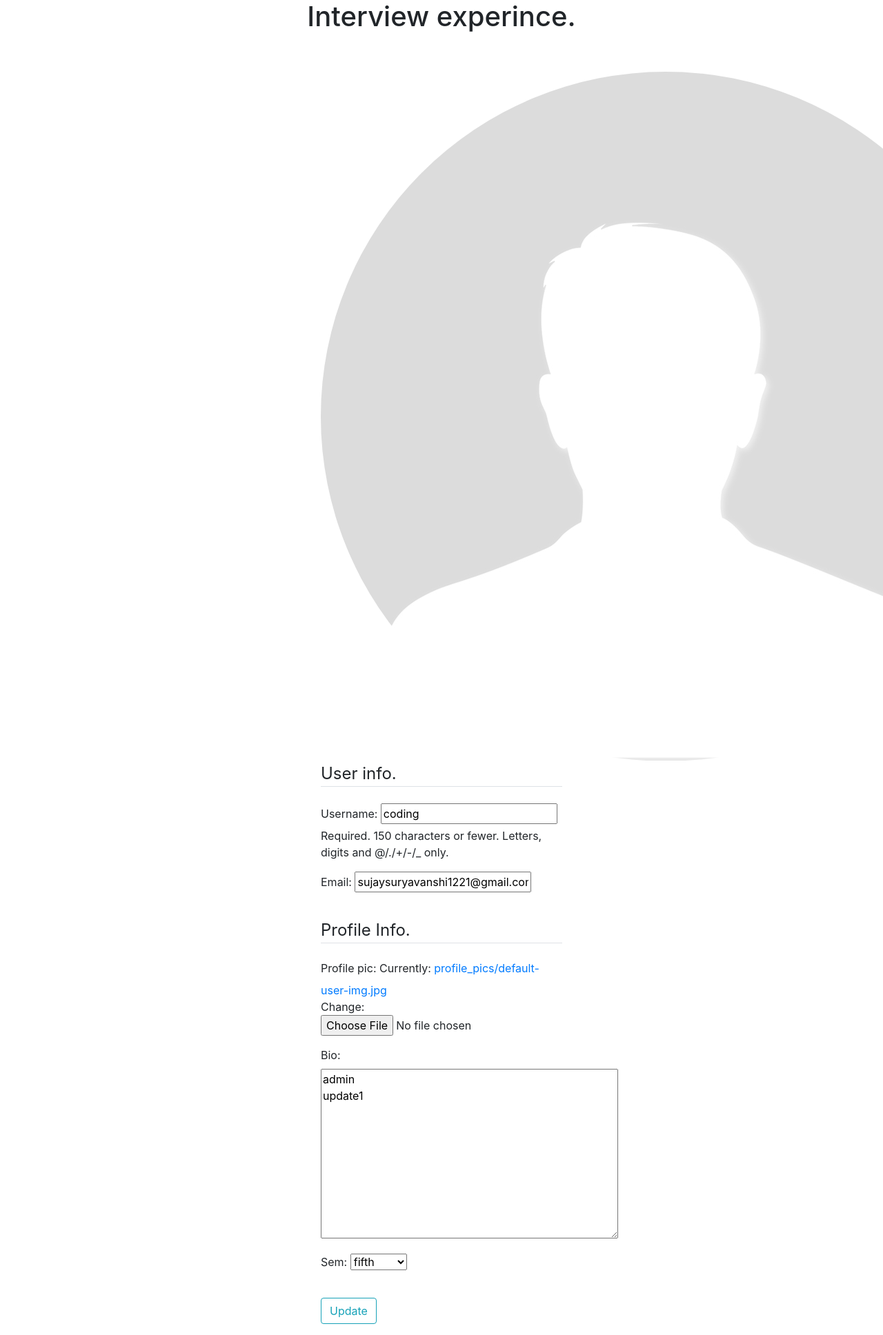
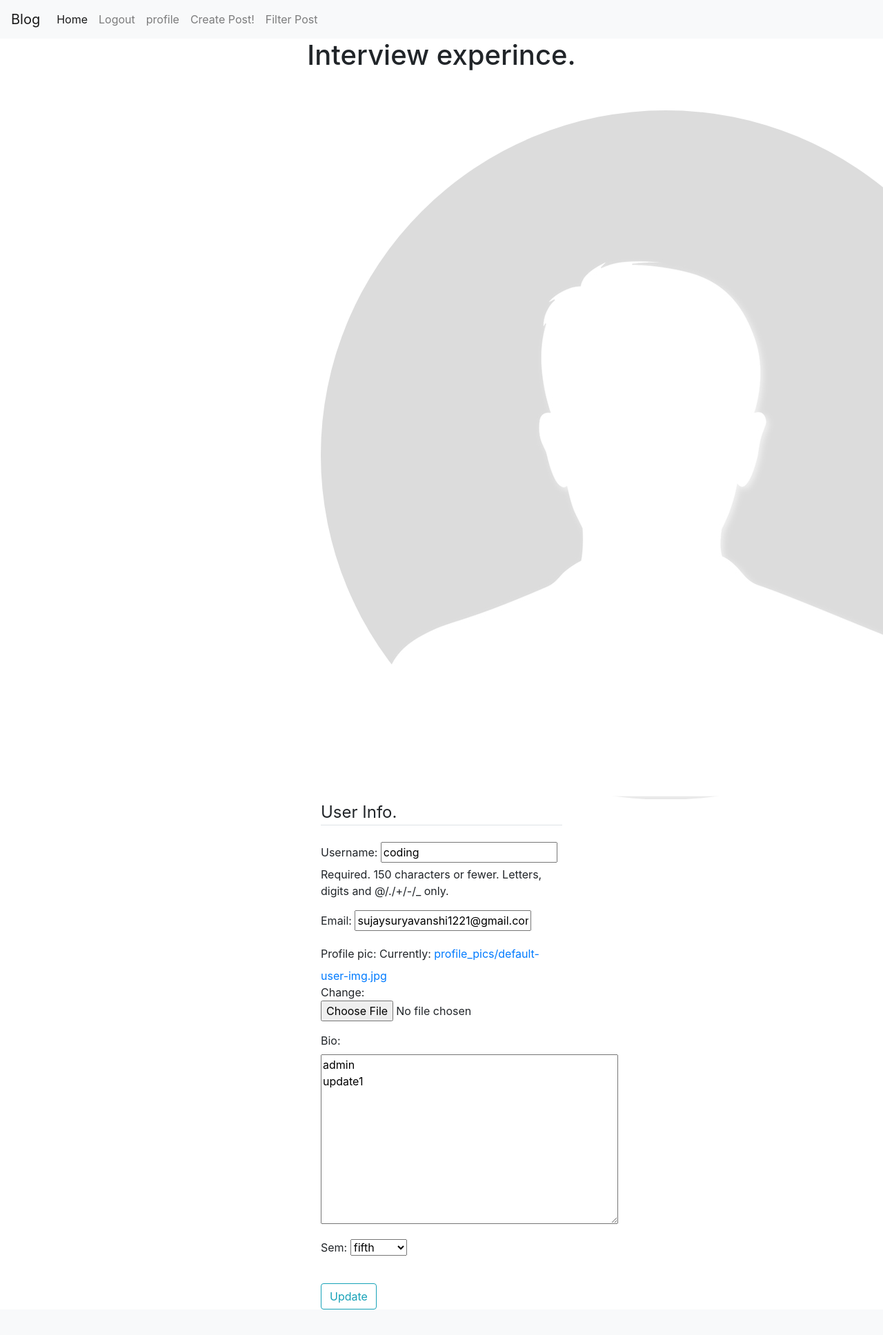
Before and after one commit to sujay1221/test_blog, a Django app: page /profile/ in a window 1280 px wide; the page is wider, and only the part inside the window is pictured. Shown: that part at 69% size. After the commit the page ends 1899 px from the top of that part, so only its background shows below. Run offline with Django 3.2, Linux system fonts and the light colour scheme; a user stored in the database is signed in; data comes from the database, SQL or seed files in the repository; both versions use the stored data as it was after the commit; some libraries are stand-ins or nearby versions.

Commit message:
user update proper

```diff
--- a/django_project/user/templates/user/base.html
+++ b/django_project/user/templates/user/base.html
@@ -9,6 +9,44 @@
 <link href="https://stackpath.bootstrapcdn.com/font-awesome/4.7.0/css/font-awesome.min.css" rel="stylesheet">
 </head>
 <body>
+<nav class="navbar navbar-expand-lg navbar-light bg-light">
+    <a class="navbar-brand" href="{% url 'posts' %}">Blog</a>
+    <button class="navbar-toggler" type="button" data-toggle="collapse" data-target="#navbarSupportedContent" aria-controls="navbarSupportedContent" aria-expanded="false" aria-label="Toggle navigation">
+        <span class="navbar-toggler-icon"></span>
+    </button>
+
+    <div class="collapse navbar-collapse" id="navbarSupportedContent">
+        <ul class="navbar-nav mr-auto">
+
+        <div class="navbar-nav">
+        {% if user.is_authenticated %}
+        <li class="nav-item active">
+            <a class="nav-link" href="{% url 'user-home' request.user.id %}">Home <span class="sr-only">(current)</span></a>
+        </li>
+        <li class="nav-item">
+            <a class="nav-link" href="{% url 'logout' %}">Logout</a>
+        </li>
+        <li class="nav-item">
+            <a class="nav-link" href="{% url 'profile' %}">profile</a>
+        </li>
+        <li class="nav-item">
+            <a class="nav-link" href="{% url 'blog-create' %}">Create Post!</a>
+        </li>
+        <li class="nav-item">
+            <a class="nav-link" href="{% url 'post-filter' %}">Filter Post</a>
+        </li>
+        {% else %}
+        <li class="nav-item">
+            <a class="nav-link" href="{% url 'login' %}">Login</a>
+        </li>
+            <li class="nav-item">
+            <a class="nav-link" href="{% url 'signup' %}">register</a>
+        </li>
+        {% endif %}
+        </ul>
+
+    </div>
+    </nav>
    <div class="container">
       <div class="col-md-6 mx-auto text-center">
          <div class="header-title">
--- a/django_project/user/templates/user/profile.html
+++ b/django_project/user/templates/user/profile.html
@@ -7,7 +7,9 @@
     <br>
     <div class="content-section">
         <div class="media">
+        {% if user.profile.profile_pic %}
         <img class="rounded-circle account-img" src="{{ user.profile.profile_pic.url }}">
+        {% endif %}
             <div class="media-body">
             <h2 class="account-heading">{{ user.username }}</h2>
             <br>
@@ -16,22 +18,14 @@
             <p class="text-secondary">{{ request.user.profile.bio }}</p>
             </div>
         </div>
-        <form method = "POST" enctype="multipart/form-data" >
+        <form method="POST" enctype="multipart/form-data" >
         {% csrf_token %}
         <fieldset class="form-group">
-            <legend class="border-bottom mb-4"> User info.</legend>
+            <legend class="border-bottom mb-4"> User Info.</legend>
             {{ u_form.as_p }}
-
+            {{ p_form.as_p }}
         </fieldset>
-        <fieldset class="form-group">
-            <legend class="border-bottom mb-4">Profile Info.</legend>
-            {{ p_form.as_p }}
-
-        </fieldset>
-
-        <div class="form-group">
-            <buttton class="btn btn-outline-info" type="submit"> Update </button>
-        </div>
+        <button class="btn btn-outline-info" type="submit"> Update </button>
         </form>
     </div>
 {% endblock  %}
--- a/django_project/user/views.py
+++ b/django_project/user/views.py
@@ -20,14 +20,14 @@ def signup(request):
 
 @login_required(login_url='login')
 def profile(request):
-    if request.method == "POST" :
-        u_form =  UserUpdateForm(request.POST,instance = request.user)
-        p_form = ProfileForm(request.POST,request.FILES,instance = request.user.profile)
-        if u_form.is_valid and p_form.is_valid :
+    if request.method=='POST' :
+        u_form =  UserUpdateForm(request.POST or None,instance = request.user)
+        p_form = ProfileForm(request.POST or None,request.FILES,instance = request.user.profile)
+        if u_form.is_valid() and p_form.is_valid():
             u_form.save()
             p_form.save()
             messages.success(request,f'your account has been updated!')
-            return redirect('profile')
+            return redirect('posts')
     else:
         u_form = UserUpdateForm(instance=request.user)
         p_form = ProfileForm(instance=request.user.profile)
@@ -36,4 +36,4 @@ def profile(request):
         'u_form':u_form,
         'p_form':p_form,
     }
-    return render(request,template_name='user/profile.html',context = context)
+    return render(request,'user/profile.html',context)
```
Also changed, not shown: django_project/blog/templates/blog/blog_detail.html (+12 -8 lines), django_project/db.sqlite3.
